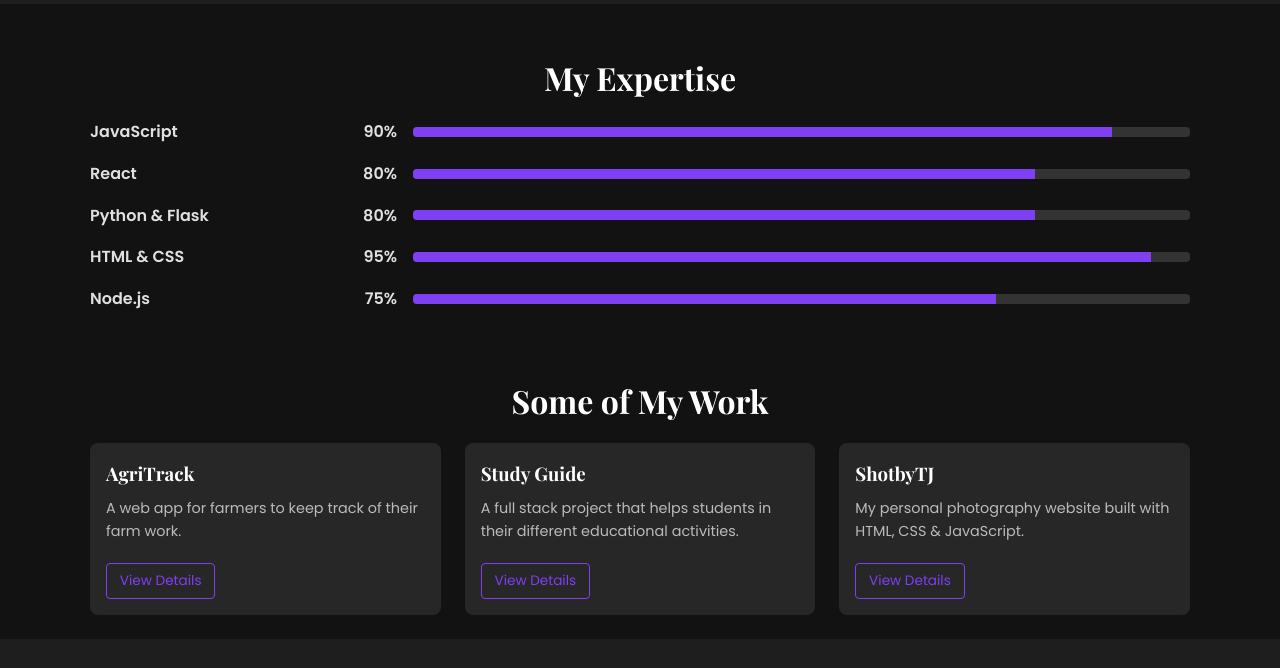
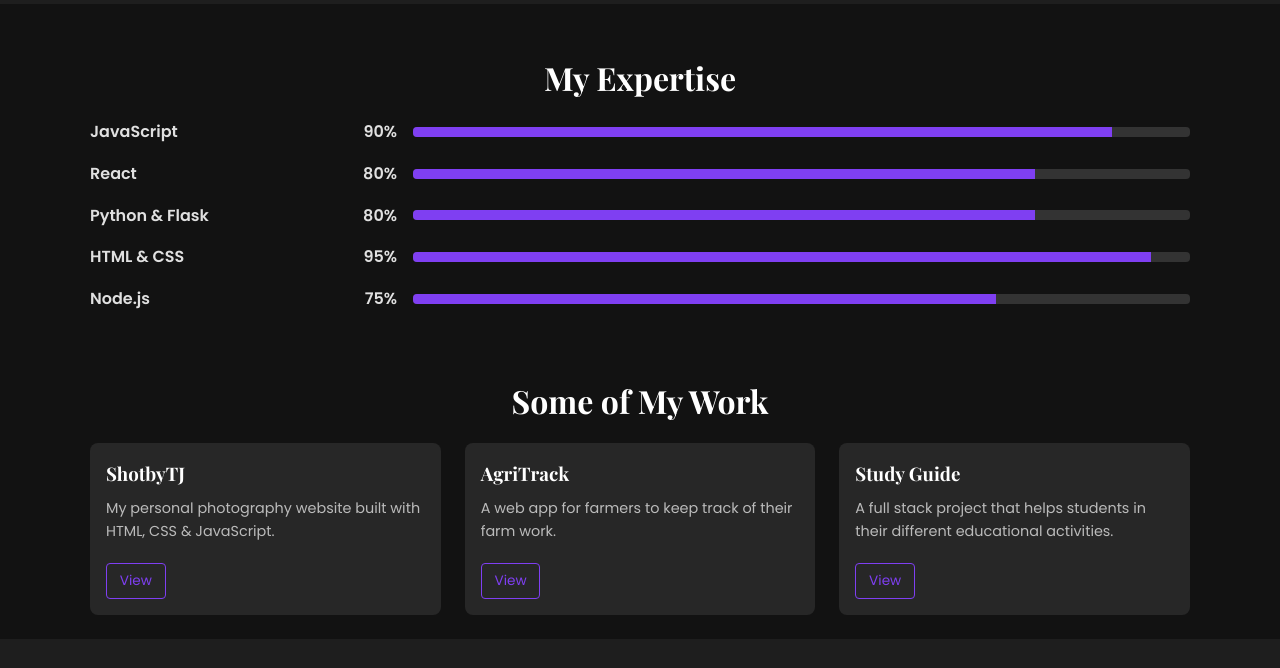
Before and after one commit to teddjames/portfolio, a plain HTML site: page index.html in a window 1280 px wide. Shown: the part 1087-1755 px from the top of the page. Drawn offline with nearby package versions, Linux system fonts and the light colour scheme.

Commit message:
worked on some of my work section

```diff
--- a/index.html
+++ b/index.html
@@ -115,14 +115,24 @@
       </p>
 
       <div class="projects-masonry">
+          <div class="project-card">
+          <h3>ShotbyTJ</h3>
+          <p>My personal photography website built with HTML, CSS & JavaScript.</p>
+          <a
+            href="https://teddjames.github.io/ShotbyTJ/"
+            class="btn-sm"
+            target="_blank"
+          >View </a>
+        </div>
+
         <div class="project-card">
           <h3>AgriTrack</h3>
           <p>A web app for farmers to keep track of their farm work.</p>
           <a
-            href="https://github.com/teddjames/Agritrack"
+            href="https://agritrack-oumz.onrender.com"
             class="btn-sm"
             target="_blank"
-          >View Details</a>
+          >View </a>
         </div>
 
         <div class="project-card">
@@ -133,17 +143,7 @@
             href="https://github.com/teddjames/study-guide"
             class="btn-sm"
             target="_blank"
-          >View Details</a>
-        </div>
-
-        <div class="project-card">
-          <h3>ShotbyTJ</h3>
-          <p>My personal photography website built with HTML, CSS & JavaScript.</p>
-          <a
-            href="https://github.com/teddjames/ShotbyTJ"
-            class="btn-sm"
-            target="_blank"
-          >View Details</a>
+          >View </a>
         </div>
       </div>
     </div>
@@ -157,7 +157,7 @@
         <a href="https://github.com/teddjames" target="_blank">
           <i class="fab fa-github"></i>
         </a>
-        <a href="https://instagram.com/teddjamez" target="_blank">
+        <a href="https://www.instagram.com/teddjamez?igsh=MXViZDU5ZnowN2l6Yg==" target="_blank">
           <i class="fab fa-instagram"></i>
         </a>
         <a href="mailto:iamteddjames@gmail.com">
```
